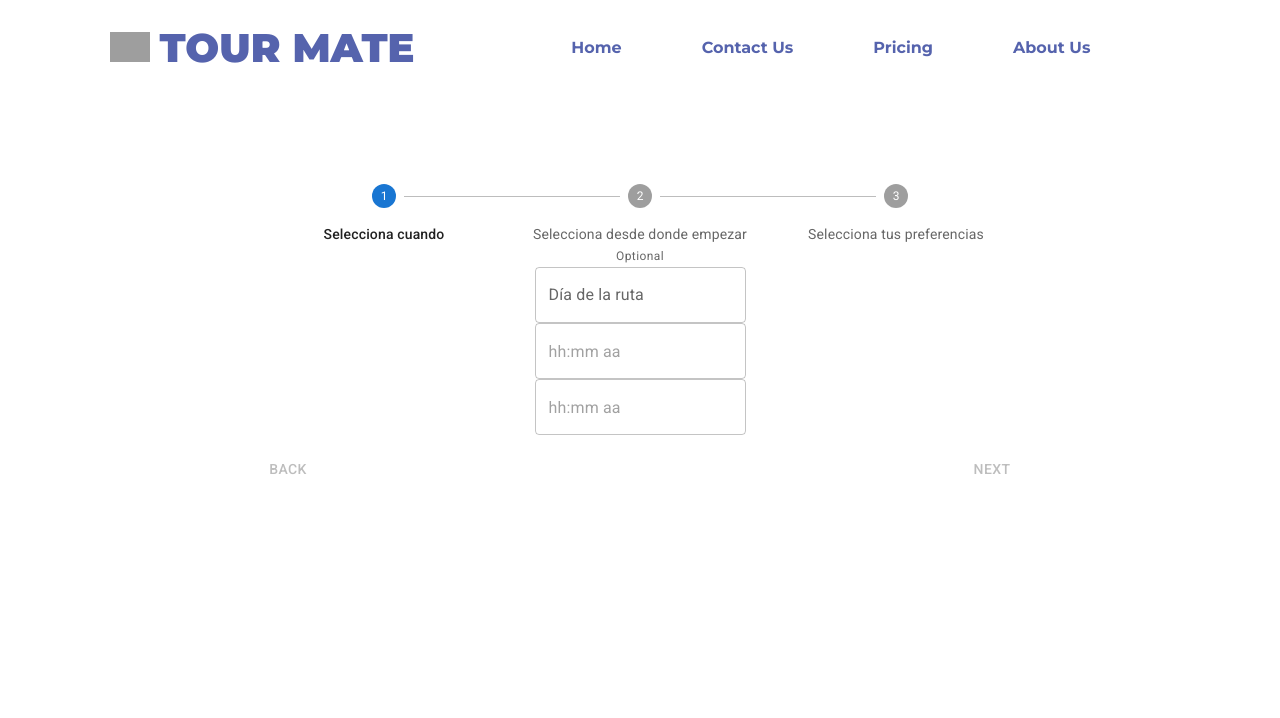
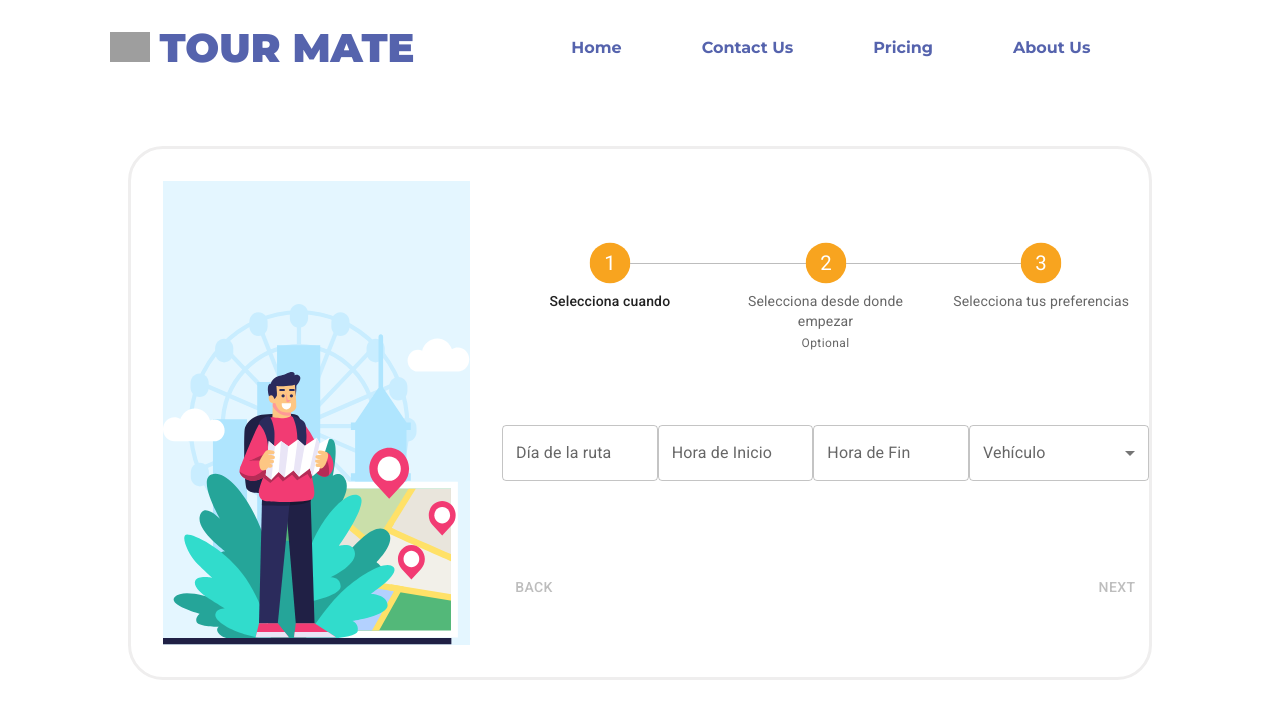
Before and after one commit to javierSerLuc/tour-mate, a React (Create React App) app: page /Inicio in a window 1280 px wide. Shown: the top 718 px of the page. Built offline with nearby package versions, Linux system fonts and the light colour scheme; grey boxes are pictures that could not be loaded.

Commit message:
Formulario 1

```diff
--- /dev/null
+++ b/src/Componentes/CSS/SelectVehicle.css
@@ -0,0 +1,3 @@
+.MuiFormControl-root{
+    margin: 0 0 0 0 !important;
+}
--- /dev/null
+++ b/src/Componentes/CSS/Selector1.css
@@ -0,0 +1,4 @@
+.selector-uno{
+    display: flex;
+    justify-content: center;
+}
--- /dev/null
+++ b/src/Componentes/CSS/Stepper.css
@@ -0,0 +1,30 @@
+.img-board{
+    background-color: #E4F6FF;
+    /* background-color: red; */
+
+    margin: 2rem;
+    display: flex;
+}
+.img-board img{
+    align-self: flex-end;
+}
+.work-board{
+    display: flex;
+    border: 3px solid #EFEEEE;
+    margin-top: 5%;
+    margin-left: 10%;
+    margin-right: 10%;
+    border-radius: 35px;
+    min-height: 33rem;
+}
+.stepper-board{
+    margin-top: 3%;
+    display: flex;
+    width: 100%;
+    flex-direction: column;
+    justify-content: space-evenly;
+}
+.step  svg{
+    color: #F8A41F !important;
+    scale: 1.7;
+}
--- a/src/Componentes/Layout/SelectorFecha.js
+++ b/src/Componentes/Layout/SelectorFecha.js
@@ -1,16 +1,18 @@
 import React from 'react'
 import { SelectorDia } from './SelectoresFechas/SelectorDia'
 import { SelectorHora } from './SelectoresFechas/SelectorHora'
-
-export const SelectorFecha = ({diaCalendar,setDiaCalendar,horaInicioReloj,setHoraInicioReloj,horaFinReloj,setHoraFinReloj,setPoiInicialSelect}) => {
+import { SelectorVehiculo } from './SelectorVehiculo'
+import '../CSS/Selector1.css'
+export const SelectorFecha = ({diaCalendar,setDiaCalendar,horaInicioReloj,setHoraInicioReloj,horaFinReloj,setHoraFinReloj,setPoiInicialSelect,vehiculo,setVehiculo}) => {
   return (
-    <div>
+    <div className='selector-uno'>
 
 
 
         <SelectorDia diaCalendar={diaCalendar} setDiaCalendar={setDiaCalendar}/>
-        <SelectorHora horaReloj={horaInicioReloj} setHoraReloj={setHoraInicioReloj} reloj={0} setPoiInicialSelect={setPoiInicialSelect}/>
-        <SelectorHora horaReloj={horaFinReloj} setHoraReloj={setHoraFinReloj} reloj={1}/>
+        <SelectorHora horaReloj={horaInicioReloj} setHoraReloj={setHoraInicioReloj} reloj={0} setPoiInicialSelect={setPoiInicialSelect} label="Hora de Inicio"/>
+        <SelectorHora horaReloj={horaFinReloj} setHoraReloj={setHoraFinReloj} reloj={1} label="Hora de Fin"/>
+        <SelectorVehiculo vehiculo={vehiculo} setVehiculo={setVehiculo}/>
     </div>
   )
 }
--- /dev/null
+++ b/src/Componentes/Layout/SelectorVehiculo.js
@@ -0,0 +1,75 @@
+import React from 'react'
+
+import InputLabel from '@mui/material/InputLabel';
+import MenuItem from '@mui/material/MenuItem';
+import FormControl from '@mui/material/FormControl';
+import Select from '@mui/material/Select';
+import '../CSS/SelectVehicle.css';
+
+export const SelectorVehiculo = ({vehiculo,setVehiculo}) => {
+    const vehiculos = ['Coche','Andando'];
+
+    const handleChange = (event) => {
+        //setPoi(event.target.value);
+        let vehiculo = event.target.value;
+        //driving-car foot-walking
+        if(vehiculo === 'Coche'){
+            sessionStorage.setItem('vehicle', 'driving-car');
+        }
+        else{
+            sessionStorage.setItem('vehicle', 'foot-walking');
+        }
+
+
+        setVehiculo(event.target.value);
+    };
+  return (
+    <div>
+        {vehiculo === ''&&
+            <FormControl sx={{ m: 1, minWidth: 180 }}>
+            <InputLabel id="demo-simple-select-autowidth-label">Vehículo</InputLabel>
+            <Select
+              labelId="demo-simple-select-autowidth-label"
+              id="demo-simple-select-autowidth"
+              //value={poi}
+              onChange={handleChange}
+              autoWidth
+              label="Vehículo"
+              value={vehiculo ?? " "}
+
+            >
+
+              {vehiculos.map((v,index) =>{
+                return(<MenuItem key={index} value={v}>{v}</MenuItem>)
+              })}
+
+            </Select>
+          </FormControl>
+        }
+
+        {vehiculo !== ''&&
+            <FormControl sx={{ minWidth: 180,marginTop:0 }}>
+            <InputLabel id="demo-simple-select-autowidth-label">Vehículo</InputLabel>
+            <Select
+              labelId="demo-simple-select-autowidth-label"
+              id="demo-simple-select-autowidth"
+              //value={poi}
+              onChange={handleChange}
+              autoWidth
+              label="Vehículo"
+              defaultValue={vehiculo}
+              value={vehiculo ?? " "}
+
+
+            >
+
+              {vehiculos.map((v,index) =>{
+                return(<MenuItem key={index} value={v}>{v}</MenuItem>)
+              })}
+
+            </Select>
+          </FormControl>
+        }
+    </div>
+  )
+}
--- a/src/Componentes/Layout/SelectoresFechas/SelectorHora.js
+++ b/src/Componentes/Layout/SelectoresFechas/SelectorHora.js
@@ -2,7 +2,8 @@ import React from 'react'
 import { MobileTimePicker } from '@mui/x-date-pickers/MobileTimePicker';
 
 const horaRegex = /\d{2}:\d{2}/;
-export const SelectorHora = ({horaReloj,setHoraReloj,reloj,setPoiInicialSelect}) => {
+export const SelectorHora = ({horaReloj,setHoraReloj,reloj,setPoiInicialSelect,label}) => {
+
 
   const getHora = (date) => {
 
@@ -22,11 +23,11 @@ export const SelectorHora = ({horaReloj,setHoraReloj,reloj,setPoiInicialSelect})
   return (
     <div>
       {horaReloj === ''&&
-        <MobileTimePicker onAccept={getHora}   />
+        <MobileTimePicker onAccept={getHora} label={label}   />
       }
 
       {horaReloj !== ''&&
-        <MobileTimePicker onAccept={(newValue) => getHora(newValue)}  defaultValue={horaReloj} />
+        <MobileTimePicker onAccept={(newValue) => getHora(newValue)}  defaultValue={horaReloj}  label={label} />
       }
     </div>
   )
--- a/src/Componentes/Pages/PaginaPrincipal.js
+++ b/src/Componentes/Pages/PaginaPrincipal.js
@@ -9,6 +9,8 @@ import Typography from '@mui/material/Typography';
 import { SelectorFecha } from '../Layout/SelectorFecha';
 import { SelectorPoiInicial } from '../Layout/SelectorPoiInicial';
 import { SelectorCriterios } from '../Layout/SelectorCriterios';
+import persona from '../../Resources/persona.svg'
+import '../CSS/Stepper.css'
 
 
 const steps = ['Selecciona cuando', 'Selecciona desde donde empezar', 'Selecciona tus preferencias'];
@@ -24,6 +26,11 @@ export const PaginaPrincipal = () => {
     const [horaInicioReloj, setHoraInicioReloj] = React.useState('');
     const [horaFinReloj, setHoraFinReloj] = React.useState('');
     const [poiInicialSelect, setPoiInicialSelect] = React.useState('');
+    const [vehiculo, setVehiculo] = React.useState('');
+
+
+
+
 
     const isStepOptional = (step) => {
         return step === 1;
@@ -75,8 +82,9 @@ export const PaginaPrincipal = () => {
         let dia = sessionStorage.getItem('dia');
         let dateInicioRuta = sessionStorage.getItem('horaInicio');
         let dateFinRuta = sessionStorage.getItem('horaFin');
+        let vehiculo = sessionStorage.getItem('vehicle');
 
-        return dia !== null && dateInicioRuta !== null && dateFinRuta !== null;
+        return dia !== null && dateInicioRuta !== null && dateFinRuta !== null && vehiculo !== null;
     };
 
 
@@ -85,14 +93,18 @@ export const PaginaPrincipal = () => {
     //div with top margin
     <div className='work-board'>
       <div className='img-board'>
+        {/* <img src='../../Group.svg' alt='Persona' className='img-persona' /> */}
+        <img src={persona} alt="Landing" />
 
       </div>
 
-      <div className='stepper-board' style={{maxWidth: '60%', margin: 'auto',marginTop: '8%'}}>
+      <div className='stepper-board' >
         <Stepper activeStep={activeStep} alternativeLabel>
           {steps.map((label, index) => {
             const stepProps = {};
             const labelProps = {};
+
+
             if (isStepOptional(index)) {
               labelProps.optional = (
                 <Typography variant="caption">Optional</Typography>
@@ -102,8 +114,8 @@ export const PaginaPrincipal = () => {
               stepProps.completed = false;
             }
             return (
-              <Step key={label} {...stepProps}>
-                <StepLabel {...labelProps}>{label}</StepLabel>
+              <Step key={label} {...stepProps} className='step'>
+                <StepLabel {...labelProps} >{label}</StepLabel>
               </Step>
             );
           })}
@@ -111,7 +123,7 @@ export const PaginaPrincipal = () => {
 
           <React.Fragment>
               {/* Aqui va el contenido de cada paso */}
-              {activeStep === 0 && <SelectorFecha diaCalendar={diaCalendar} setDiaCalendar={setDiaCalendar} horaInicioReloj={horaInicioReloj} setHoraInicioReloj={setHoraInicioReloj} horaFinReloj={horaFinReloj} setHoraFinReloj={setHoraFinReloj} setPoiInicialSelect={setPoiInicialSelect}  />}
+              {activeStep === 0 && <SelectorFecha diaCalendar={diaCalendar} setDiaCalendar={setDiaCalendar} horaInicioReloj={horaInicioReloj} setHoraInicioReloj={setHoraInicioReloj} horaFinReloj={horaFinReloj} setHoraFinReloj={setHoraFinReloj} setPoiInicialSelect={setPoiInicialSelect} vehiculo={vehiculo} setVehiculo={setVehiculo}  />}
               {activeStep === 1 && <SelectorPoiInicial poiInicialSelect={poiInicialSelect} setPoiInicialSelect={setPoiInicialSelect} />}
               {activeStep === 2 && <SelectorCriterios />}
             {/* <Typography sx={{ mt: 2, mb: 1 }}>Step {activeStep + 1}</Typography> */}
```
Also changed, not shown: src/Resources/persona.svg (added).
